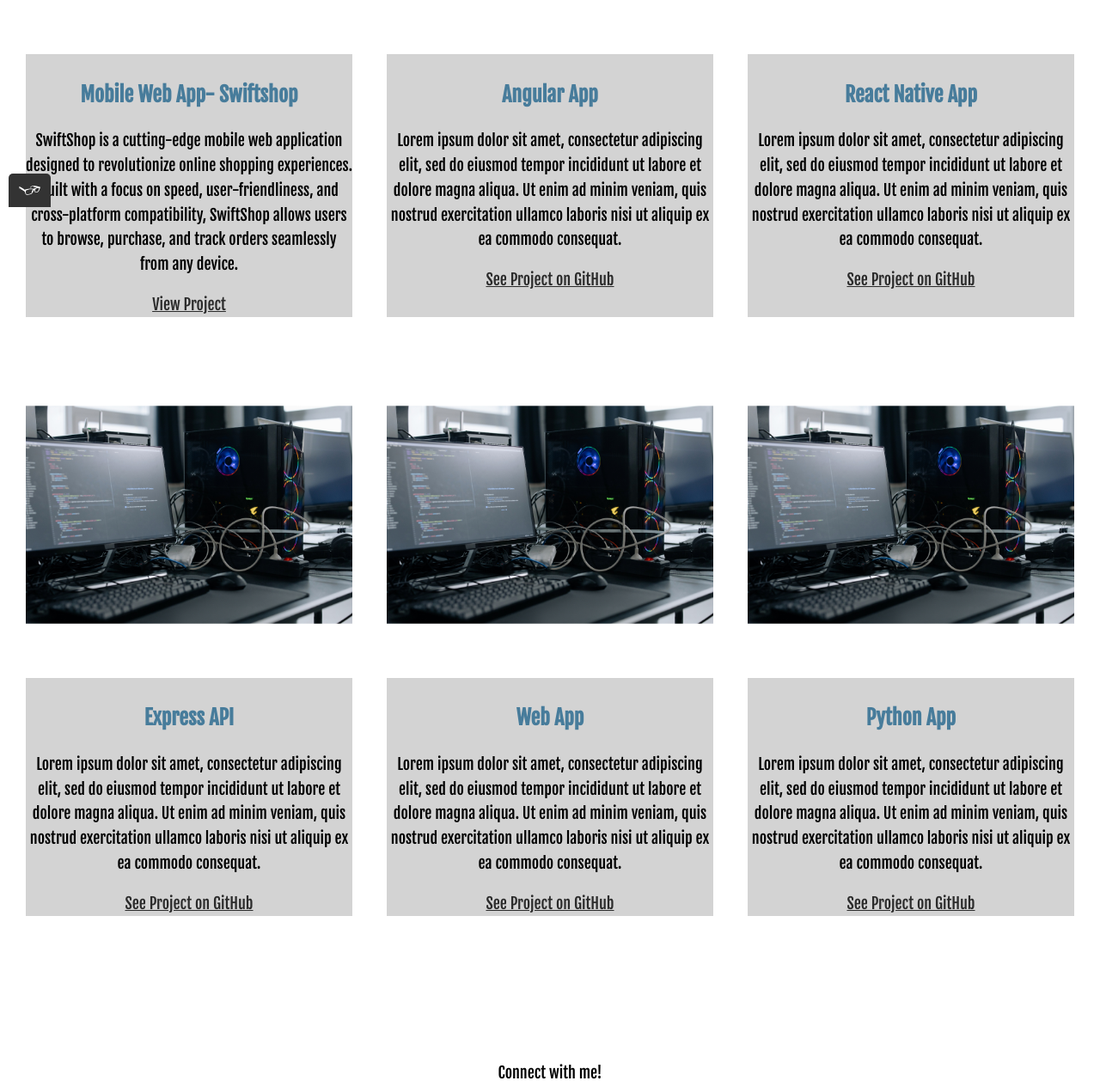
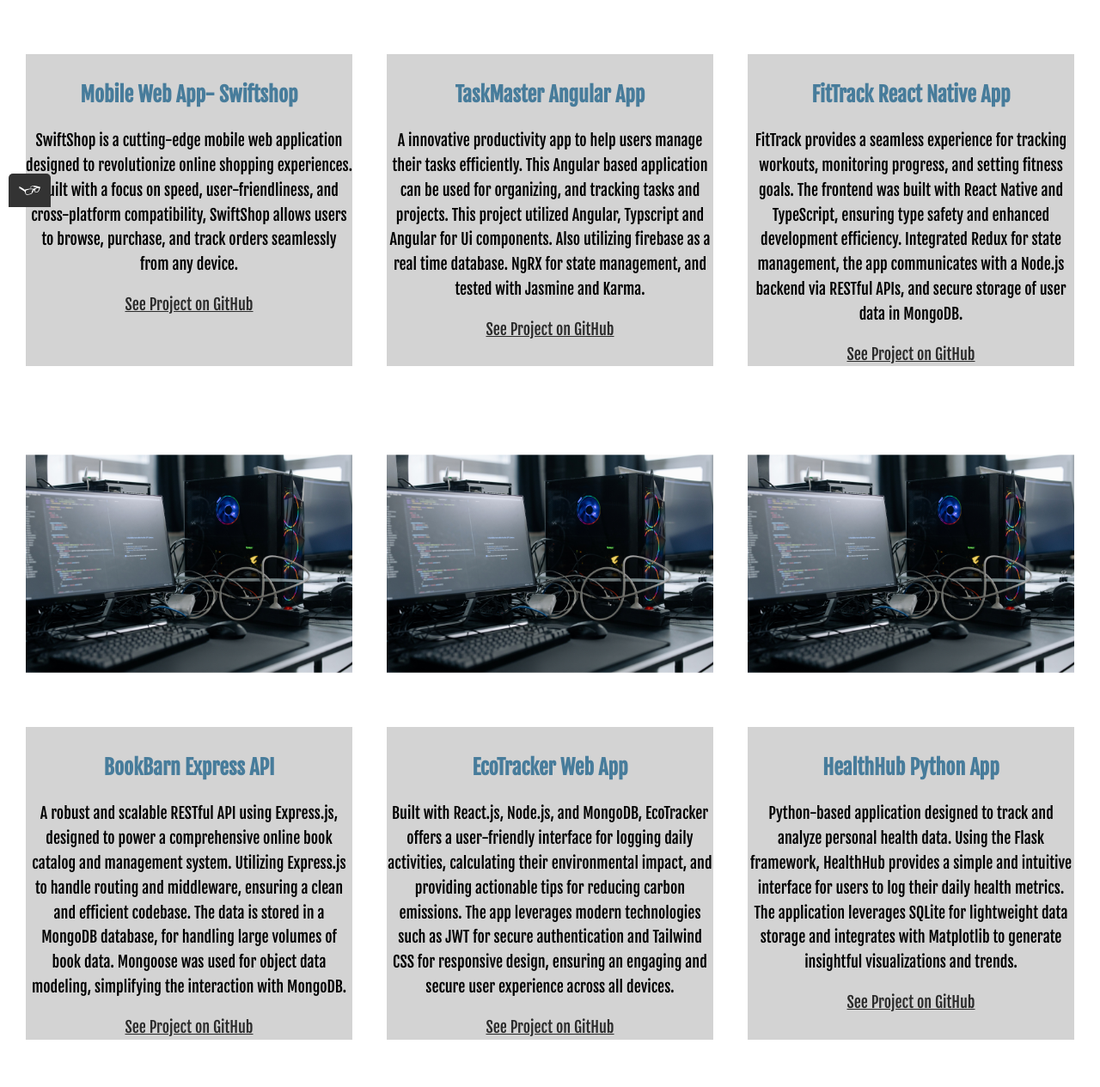
Before and after one commit to cinchronicity/portfolio-site, a plain HTML site: page work.html in a window 1280 px wide. Shown: the part 559-1824 px from the top of the page at 86% size. Drawn offline with nearby package versions, Linux system fonts and the light colour scheme.

Commit message:
Update placeholder text on work.html

```diff
--- a/work.html
+++ b/work.html
@@ -48,46 +48,36 @@
                     experiences. Built with a focus on speed, user-friendliness, and cross-platform compatibility,
                     SwiftShop allows users to browse, purchase, and track orders seamlessly from any device.
                 </p>
-                <a href="#" class="button__primary"> View Project </a>
+                <a href="#" class="button__primary"> See Project on GitHub</a>
             </div>
             <div class="grid__item">
                 <img src="img/computer-stock.png" class="grid__item-photo" alt="placeholder image">
-                <h2> Angular App</h2>
-                <p> Lorem ipsum dolor sit amet, consectetur adipiscing elit, sed do eiusmod tempor incididunt ut labore
-                    et dolore magna aliqua. Ut enim ad minim veniam, quis nostrud exercitation ullamco laboris nisi ut
-                    aliquip ex ea commodo consequat.</p>
+                <h2> TaskMaster Angular App</h2>
+                <p> A innovative productivity app to help users manage their tasks efficiently. This Angular based application can be used for organizing, and tracking tasks and projects. This project utilized Angular, Typscript and Angular for Ui components. Also utilizing firebase as a real time database. NgRX for state management, and tested with Jasmine and Karma. </p>
                 <a href="#"> See Project on GitHub</a>
             </div>
             <div class="grid__item">
                 <img src="img/computer-stock.png" class="grid__item-photo" alt="placeholder image">
-                <h2> React Native App</h2>
-                <p> Lorem ipsum dolor sit amet, consectetur adipiscing elit, sed do eiusmod tempor incididunt ut labore
-                    et dolore magna aliqua. Ut enim ad minim veniam, quis nostrud exercitation ullamco laboris nisi ut
-                    aliquip ex ea commodo consequat.</p>
+                <h2> FitTrack React Native App</h2>
+                <p> FitTrack provides a seamless experience for tracking workouts, monitoring progress, and setting fitness goals. The frontend was built with React Native and TypeScript, ensuring type safety and enhanced development efficiency. Integrated Redux for state management, the app communicates with a Node.js backend via RESTful APIs, and secure storage of user data in MongoDB. </p>
                 <a href="#"> See Project on GitHub</a>
             </div>
             <div class="grid__item">
                 <img src="img/computer-stock.png" class="grid__item-photo" alt="placeholder image">
-                <h2> Express API</h2>
-                <p> Lorem ipsum dolor sit amet, consectetur adipiscing elit, sed do eiusmod tempor incididunt ut labore
-                    et dolore magna aliqua. Ut enim ad minim veniam, quis nostrud exercitation ullamco laboris nisi ut
-                    aliquip ex ea commodo consequat.</p>
+                <h2> BookBarn Express API</h2>
+                <p> A robust and scalable RESTful API using Express.js, designed to power a comprehensive online book catalog and management system. Utilizing Express.js to handle routing and middleware, ensuring a clean and efficient codebase. The data is stored in a MongoDB database, for handling large volumes of book data. Mongoose was used for object data modeling, simplifying the interaction with MongoDB. </p>
                 <a href="#"> See Project on GitHub</a>
             </div>
             <div class="grid__item">
                 <img src="img/computer-stock.png" class="grid__item-photo" alt="placeholder image">
-                <h2> Web App</h2>
-                <p> Lorem ipsum dolor sit amet, consectetur adipiscing elit, sed do eiusmod tempor incididunt ut labore
-                    et dolore magna aliqua. Ut enim ad minim veniam, quis nostrud exercitation ullamco laboris nisi ut
-                    aliquip ex ea commodo consequat.</p>
+                <h2> EcoTracker Web App</h2>
+                <p> Built with React.js, Node.js, and MongoDB, EcoTracker offers a user-friendly interface for logging daily activities, calculating their environmental impact, and providing actionable tips for reducing carbon emissions. The app leverages modern technologies such as JWT for secure authentication and Tailwind CSS for responsive design, ensuring an engaging and secure user experience across all devices.</p>
                 <a href="#"> See Project on GitHub</a>
             </div>
             <div class="grid__item">
                 <img src="img/computer-stock.png" class="grid__item-photo" alt="placeholder image">
-                <h2> Python App</h2>
-                <p> Lorem ipsum dolor sit amet, consectetur adipiscing elit, sed do eiusmod tempor incididunt ut labore
-                    et dolore magna aliqua. Ut enim ad minim veniam, quis nostrud exercitation ullamco laboris nisi ut
-                    aliquip ex ea commodo consequat.</p>
+                <h2> HealthHub Python App</h2>
+                <p> Python-based application designed to track and analyze personal health data. Using the Flask framework, HealthHub provides a simple and intuitive interface for users to log their daily health metrics. The application leverages SQLite for lightweight data storage and integrates with Matplotlib to generate insightful visualizations and trends. </p>
                 <a href="#"> See Project on GitHub</a>
             </div>
 
```
